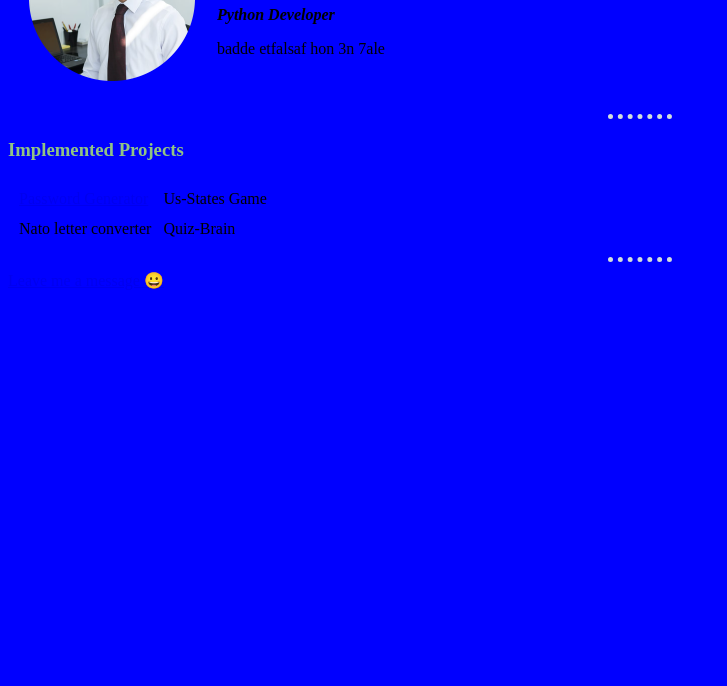
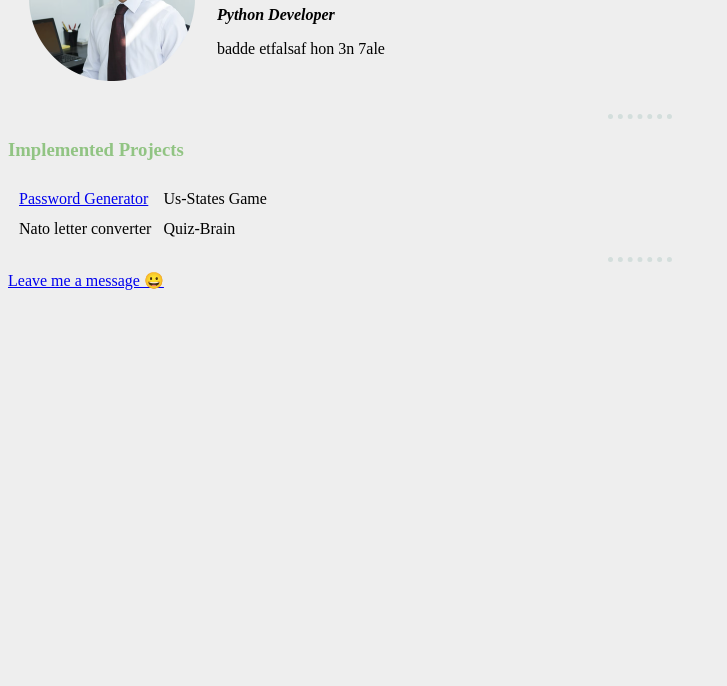
Before and after one commit to mteitani/cv, a plain HTML site: page index.html in a window 1280 px wide. Shown: the part 114-800 px from the top of the page, without its empty margins (0-727 px from the left). Drawn offline with Linux system fonts and the light colour scheme.

Commit message:
Update styles.css

```diff
--- a/css/styles.css
+++ b/css/styles.css
@@ -1,6 +1,6 @@
 body
 {
-    background-color: blue;
+    background-color: #EEEEEE;
 }
 
 hr
```
